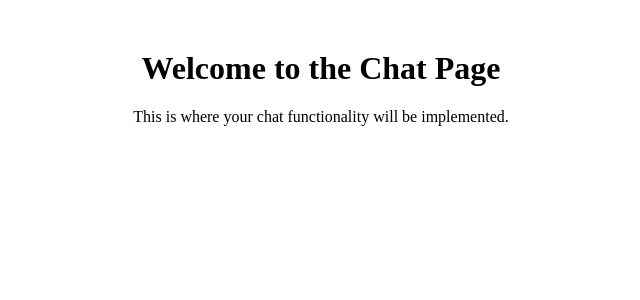
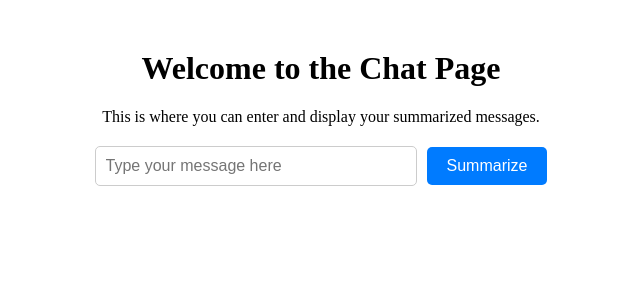
Before and after one commit to anushakal/MedQ, a React (Create React App) app in the folder medq/: page /chat in a window 1280 px wide. Shown: the top 300 px of the page, without its empty margins (319-959 px from the left). Built offline with nearby package versions, Linux system fonts and the light colour scheme; no server answers.

Commit message:
Summarization API basic working

```diff
--- a/medq/package.json
+++ b/medq/package.json
@@ -6,6 +6,8 @@
     "@testing-library/jest-dom": "^5.17.0",
     "@testing-library/react": "^13.4.0",
     "@testing-library/user-event": "^13.5.0",
+    "axios": "^1.7.7",
+    "openai": "^4.72.0",
     "react": "^18.3.1",
     "react-dom": "^18.3.1",
     "react-router-dom": "^6.28.0",
--- a/medq/src/ChatPage.js
+++ b/medq/src/ChatPage.js
@@ -1,10 +1,115 @@
-import React from "react";
+import React, { useState } from "react";
+import { OpenAI } from "openai";
+
+// Initialize OpenAI API client using the API key from the .env file
+const openai = new OpenAI({
+  apiKey: process.env.REACT_APP_OPENAI_API_KEY, // Using the API key from .env
+  dangerouslyAllowBrowser: true,
+});
 
 const ChatPage = () => {
+  const [inputText, setInputText] = useState(""); // State to store user input
+  const [displayText, setDisplayText] = useState(""); // State to store displayed text
+  const [summary, setSummary] = useState(""); // State to store the summary
+
+  const handleInputChange = (event) => {
+    setInputText(event.target.value); // Update inputText as the user types
+  };
+
+  const handleButtonClick = async () => {
+    // Send inputText to OpenAI for summarization
+    try {
+      const completion = await openai.chat.completions.create({
+        model: "gpt-3.5-turbo", // Use the appropriate model (e.g., GPT-4)
+        messages: [
+          {
+            role: "user",
+            content: `Summarize the following text: "${inputText}"`,
+          },
+        ],
+      });
+
+      const summarizedText = completion.choices[0].message.content;
+      setSummary(summarizedText); // Set the summary as the displayed text
+      setDisplayText(inputText); // Set the original inputText to displayText
+    } catch (error) {
+      console.error("Error while summarizing:", error);
+      setSummary("Sorry, something went wrong while summarizing.");
+    }
+
+    setInputText(""); // Clear the input field after submission
+  };
+
   return (
     <div style={{ textAlign: "center", marginTop: "50px" }}>
       <h1>Welcome to the Chat Page</h1>
-      <p>This is where your chat functionality will be implemented.</p>
+      <p>This is where you can enter and display your summarized messages.</p>
+      <div style={{ marginTop: "20px" }}>
+        <input
+          type="text"
+          value={inputText}
+          onChange={handleInputChange}
+          placeholder="Type your message here"
+          style={{
+            width: "300px",
+            padding: "10px",
+            fontSize: "16px",
+            borderRadius: "5px",
+            border: "1px solid #ccc",
+          }}
+        />
+        <button
+          onClick={handleButtonClick}
+          style={{
+            marginLeft: "10px",
+            padding: "10px 20px",
+            fontSize: "16px",
+            cursor: "pointer",
+            borderRadius: "5px",
+            backgroundColor: "#007BFF",
+            color: "white",
+            border: "none",
+          }}
+        >
+          Summarize
+        </button>
+      </div>
+
+      {/* Display Original Text */}
+      {displayText && (
+        <div
+          style={{
+            marginTop: "30px",
+            padding: "10px",
+            fontSize: "18px",
+            border: "1px solid #ccc",
+            borderRadius: "5px",
+            width: "50%",
+            margin: "20px auto",
+            backgroundColor: "#f9f9f9",
+          }}
+        >
+          <strong>Original Text:</strong> {displayText}
+        </div>
+      )}
+
+      {/*Display Summary */}
+      {summary && (
+        <div
+          style={{
+            marginTop: "30px",
+            padding: "10px",
+            fontSize: "18px",
+            border: "1px solid #ccc",
+            borderRadius: "5px",
+            width: "50%",
+            margin: "20px auto",
+            backgroundColor: "#f9f9f9",
+          }}
+        >
+          <strong>Summary:</strong> {summary}
+        </div>
+      )}
     </div>
   );
 };
```
Also changed, not shown: 2 other files (tests, documents, lock files or other folders).
